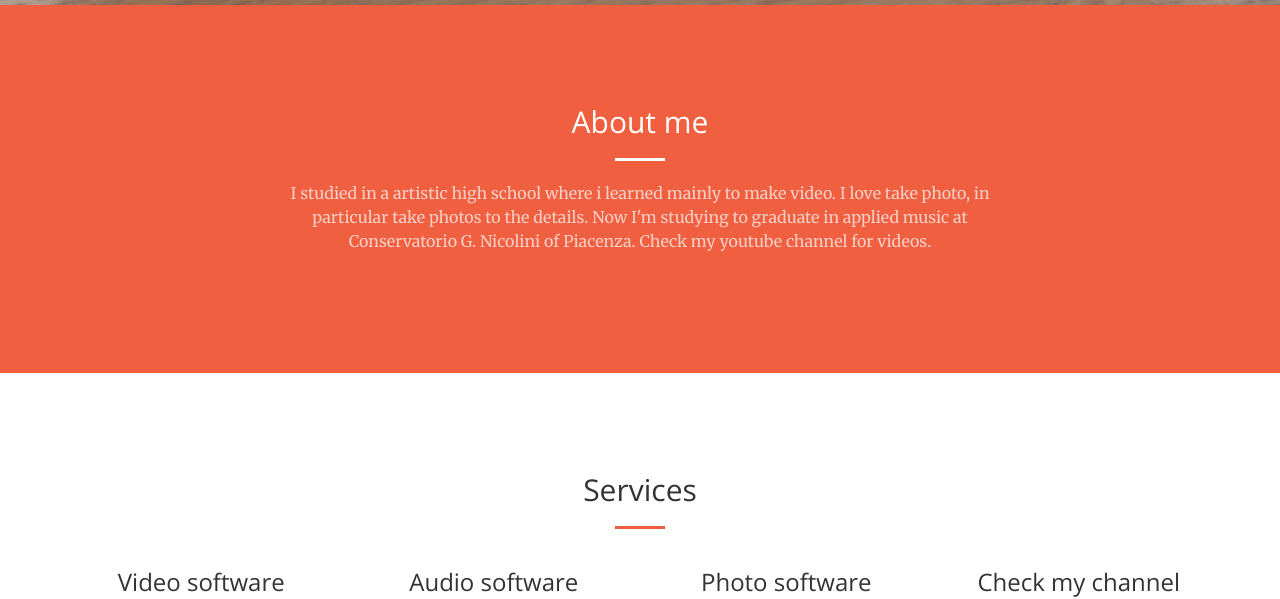
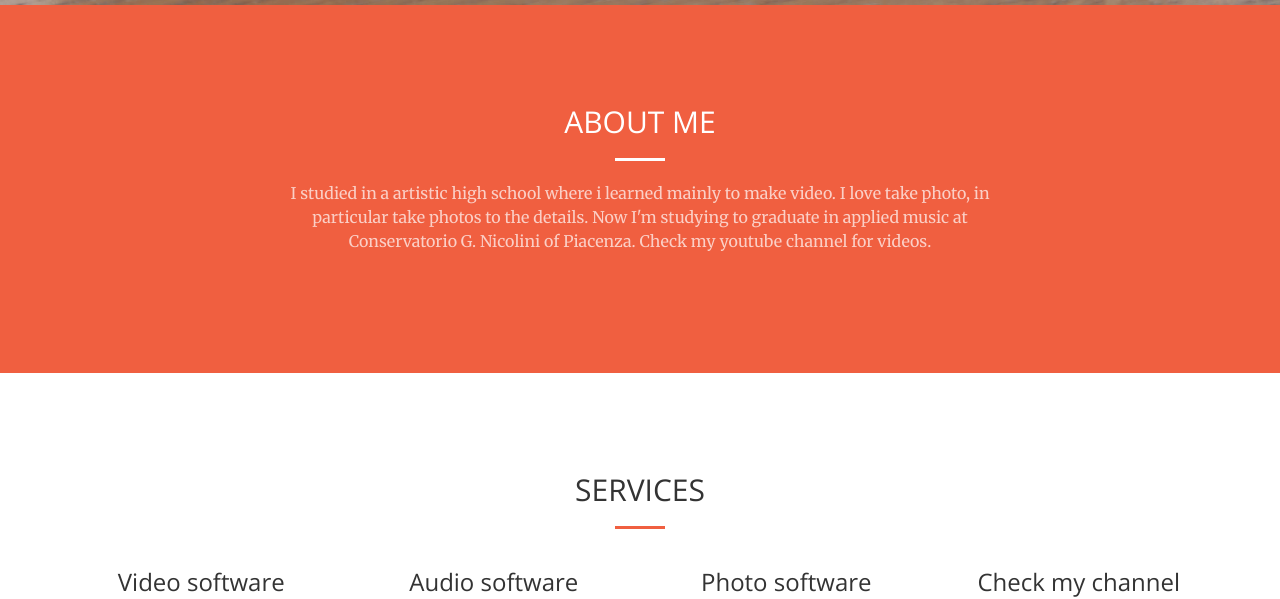
Before and after one commit to veronicasolinas/veronicasolinas.github.io, a Jekyll site: the page built from index.html, in a window 1280 px wide and 900 px high, scrolled down 736 px. Shown: the part 159-758 px from the top of the window. Built offline with Jekyll 4.4.1, drawn with Linux system fonts in a browser that asks for light colours.

Commit message:
ABOUT AND SERVICES

```diff
--- a/_includes/about.html
+++ b/_includes/about.html
@@ -2,7 +2,7 @@
     <div class="container">
         <div class="row">
             <div class="col-lg-8 col-lg-offset-2 text-center">
-                <h2 class="section-heading">About me</h2>
+                <h2 class="section-heading">ABOUT ME</h2>
                 <hr class="light">
                 <p class="text-faded">I studied in a artistic high school where i learned mainly to make video. I love take photo, in particular take photos to the details. Now I'm studying to graduate in applied music at Conservatorio G. Nicolini of Piacenza. Check my youtube channel for videos.</p>
                 <!-- <a href="#" class="btn btn-default btn-xl">Get Started!</a> -->
--- a/_includes/services.html
+++ b/_includes/services.html
@@ -2,7 +2,7 @@
     <div class="container">
         <div class="row">
             <div class="col-lg-12 text-center">
-                <h2 class="section-heading">Services</h2>
+                <h2 class="section-heading">SERVICES</h2>
                 <hr class="primary">
             </div>
         </div>
```
